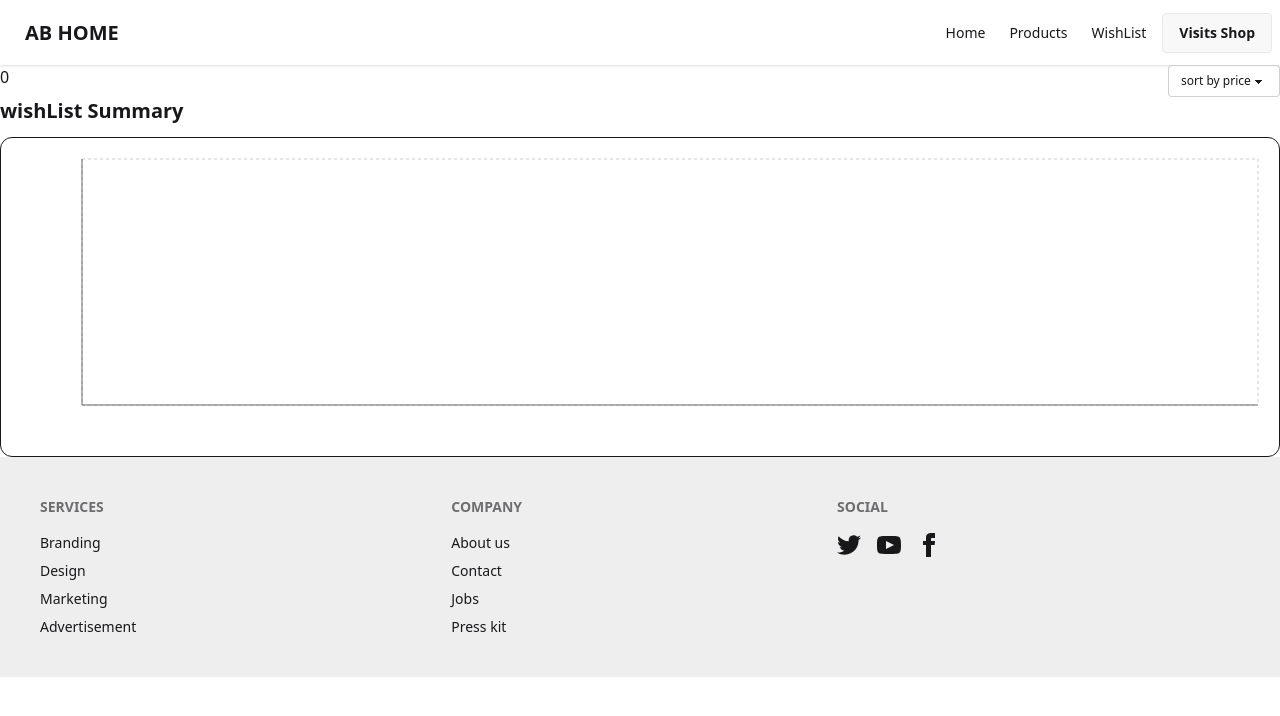
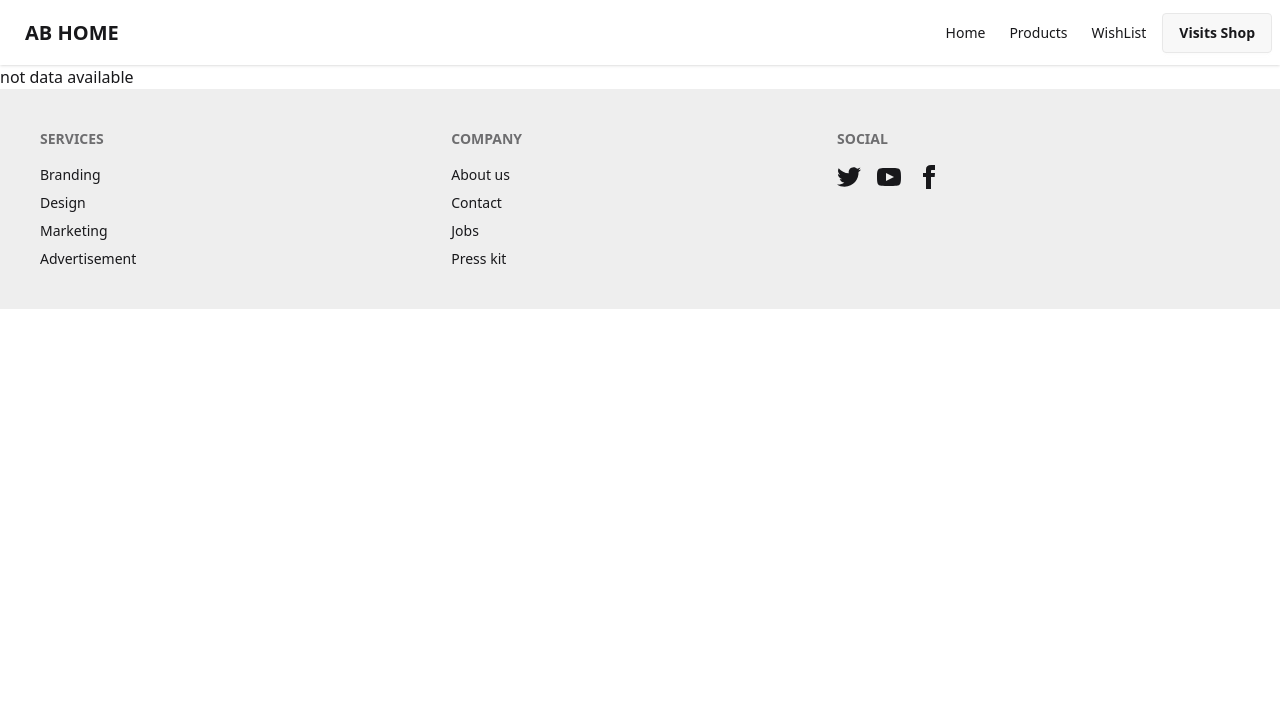
Before and after one commit to aftabuddin007/cocareach-store, a React (Vite) app: page /wishList in a window 1280 px wide. Shown: the top 716 px of the page. Built offline with nearby package versions, Linux system fonts and the light colour scheme.

Commit message:
ädd wish list

```diff
--- a/src/Pages/WishList/WishList.jsx
+++ b/src/Pages/WishList/WishList.jsx
@@ -11,6 +11,7 @@ const WishList = () => {
 
 
     },[])
+    if(!wishlist.length) return <p>not data available</p>
 
     const sortedItem = (()=>{
         if(sortOrder === 'price-asc'){
```
